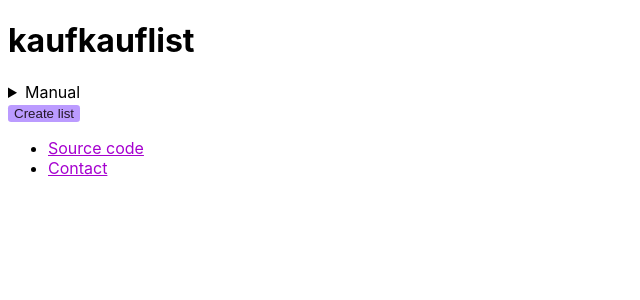
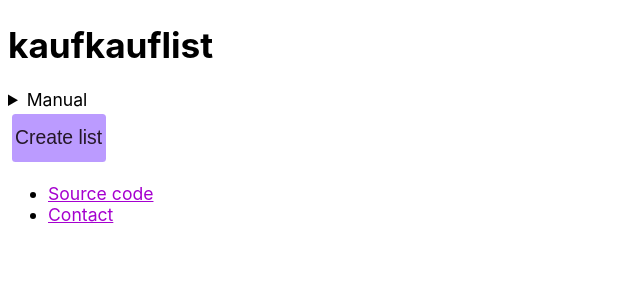
Before and after one commit to auroraanna/kaufkauflist, a SvelteKit app: page / in a window 1280 px wide. Shown: the top 300 px of the page, without its empty margins (0-640 px from the left). Built offline with nearby package versions, Linux system fonts and the light colour scheme; no server answers; what pocketbase would draw is missing.

Commit message:
Made some stuff bigger to increase accessibility.

```diff
--- a/src/routes/+layout.svelte
+++ b/src/routes/+layout.svelte
@@ -1,5 +1,6 @@
 <style>
 	:global(:root) {
+		font-size: 1.1rem;
 		font-family: 'Google Sans', Inter, Roboto, 'Open Sans', sans-serif;
 		font-variant-ligatures: common-ligatures;
 		font-variant-numeric: slashed-zero;
@@ -24,18 +25,34 @@
 		border-style: solid;
 	}
 
+	:global(label) {
+		vertical-align: middle;
+	}
+
 	:global(button) {
+		font-size: 1.1rem;
 		background-color: var(--secondary_container);
 		color: var(--on_secondary_container);
 		border-radius: 0.2rem;
 		border: none;
+		margin: 0.2rem;
+		padding: 0.2rem;
+		min-width: 5rem;
+		min-height: 2.74rem;
+		vertical-align: middle;
 	}
 
 	:global(input[type=text]) {
+		font-size: 1.1rem;
 		background-color: var(--surface_variant);
 		color: var(--on_surface_variant);
 		border-radius: 0.2rem;
 		border: none;
+		margin: 0.2rem;
+		padding: 0.2rem;
+		min-width: 5rem;
+		min-height: 1rem;
+		vertical-align: middle;
 	}
 
 	:global(input[type=checkbox]) {
@@ -43,6 +60,9 @@
 		color: var(--primary);
 		border-radius: 0.2rem;
 		border: none;
+		width: 1.5rem;
+		height: 1.5rem;
+		vertical-align: middle;
 	}
 
 	:global(input[type=checkbox]:checked) {
```
